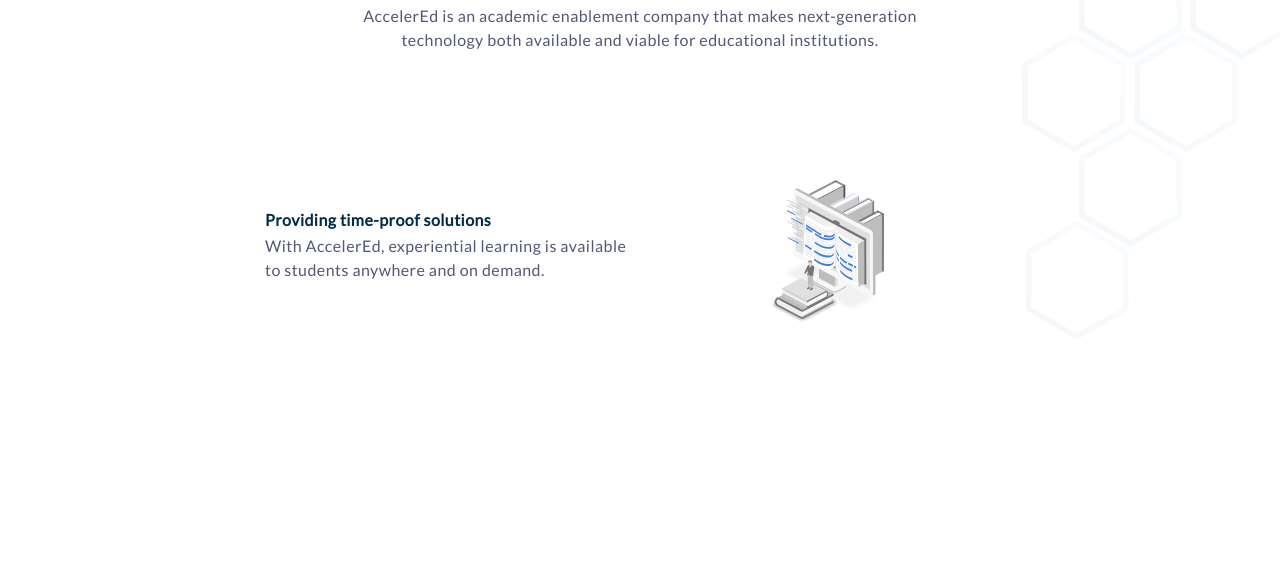
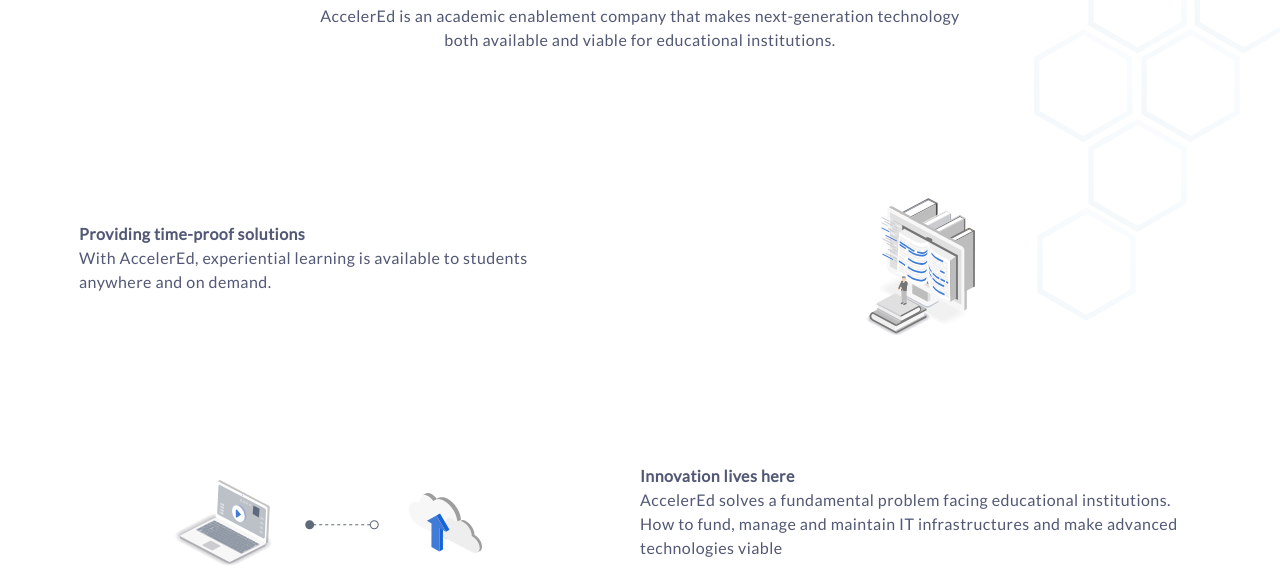
Before and after one commit to goroh83/accelered, a plain HTML site: page index.html in a window 1280 px wide. Shown: the part 692-1270 px from the top of the page. Before the commit the page ends 1032 px from the top, so only its background shows below. Drawn offline with Linux system fonts and the light colour scheme; a web font is replaced by a local one.

Commit message:
add home about section

```diff
--- /dev/null
+++ b/css/home-sec1.css
@@ -0,0 +1,49 @@
+.about {
+  display: block;
+  max-width: 1170px;
+  display: flex;
+  margin-top: 128px;
+  margin-left: auto;
+  margin-right: auto;
+  flex-direction: column;
+}
+
+.about-1 {
+  text-align: center;
+  max-width: 650px;
+  margin: auto auto;
+}
+
+.about-2 {
+  margin-top: 128px;
+  display: flex;
+  position: relative;
+}
+
+.about-2-left,
+.about-2-right {
+  max-width: 50%;
+  flex: 1;
+}
+.about-2-left p {
+  padding-top: 24px;
+  margin-bottom: 128px;
+  max-width: 500px;
+}
+
+.about-2-right p {
+  margin-top: 128px;
+  max-width: 550px;
+}
+
+.about-img-1,
+.about-img-2 {
+  display: block;
+  margin-left: auto;
+  margin-right: auto;
+}
+
+.about-img-1 {
+  padding-top: 58px;
+  padding-right: 64px;
+}
--- a/css/style.css
+++ b/css/style.css
@@ -26,13 +26,25 @@ html {
 body {
   font-family: 'Lato', sans-serif;
   -webkit-font-smoothing: antialiased;
-  font-size: 16px;
+  font-size: 1bpx;
   line-height: 1.5em;
   letter-spacing: 0.45px;
   /* max-width: 1300px; */
   color: var(--textMain);
   margin: 0 auto;
   position: relative;
+}
+
+.relative {
+  position: relative;
+}
+
+.centered {
+  display: block;
+  position: absolute;
+  left: 50%;
+  top: 50%;
+  transform: translate(-50%, -50%);
 }
 
 a {
@@ -88,6 +100,7 @@ h1 {
 
 h2 {
   font-size: 2em;
+  margin-bottom: 12px;
 }
 
 .subhead {
@@ -96,7 +109,7 @@ h2 {
   margin-bottom: 2px;
 }
 
-/* ************************** NAVBAR ************************** */
+/* ******************************************** NAVBAR ******************************************** */
 
 header {
   margin: auto auto;
@@ -194,12 +207,12 @@ header ul li {
   }
 
   .menu-list li:last-child a {
-    padding: 4px 6px;
+    padding: 6px 6px;
     font-size: 12px;
   }
 }
 
-/* ************************** HERO ************************** */
+/* ******************************************** HERO ******************************************** */
 
 .hero {
   height: 55vh;
@@ -270,13 +283,94 @@ header ul li {
   right: 0;
 }
 
+.text-center {
+  text-align: center;
+}
+
+.pattern-right {
+  height: 30%;
+  position: absolute;
+  right: 0;
+  z-index: -1;
+  margin-top: 100px;
+  opacity: 0.65;
+}
+
+/* ******************************************** HOME ABOUT ******************************************** */
+
+.about {
+  display: block;
+  max-width: 1170px;
+  display: flex;
+  margin-top: 128px;
+  margin-left: auto;
+  margin-right: auto;
+  flex-direction: column;
+}
+
+.about-1 {
+  text-align: center;
+  max-width: 650px;
+  margin: auto auto;
+}
+
+.about-2 {
+  margin-top: 128px;
+  display: flex;
+  position: relative;
+}
+
+.about-2-left,
+.about-2-right {
+  max-width: 50%;
+  flex: 1;
+}
+.about-2-left p {
+  padding-top: 24px;
+  margin-bottom: 128px;
+  max-width: 500px;
+}
+
+.about-2-right p {
+  margin-top: 128px;
+  max-width: 550px;
+}
+
+.about-img-1,
+.about-img-2 {
+  display: block;
+  margin-left: auto;
+  margin-right: auto;
+}
+
+.about-img-1 {
+  padding-top: 58px;
+  padding-right: 64px;
+}
+
+/* ******************************************** MEDIA QUERIES ******************************************** */
+
+@media only screen and (max-width: 1299px) {
+  header,
+  section,
+  .hero,
+  .home-sec1 {
+    padding-left: 24px;
+    padding-right: 24px;
+  }
+
+  section.hero {
+    margin: 0 0;
+  }
+}
+
 @media only screen and (max-width: 768px) {
   .hero-img {
     display: none;
   }
 
   h1 {
-    font-size: 2.5em !important;
+    font-size: 2.75em !important;
   }
 
   .hero-container {
@@ -290,83 +384,6 @@ header ul li {
     text-align: center;
     min-width: 100px;
     padding-bottom: 16px;
-  }
-}
-
-.text-center {
-  text-align: center;
-}
-
-.pattern-right {
-  height: 400px;
-  position: absolute;
-  right: 0;
-  z-index: -1;
-  margin-top: 100px;
-  opacity: 0.65;
-}
-
-.home-sec1 {
-  padding-top: 128px;
-}
-
-.home-sec1 .home-row1 {
-  display: block;
-}
-
-.home-sec1 .home-row1 p {
-  max-width: 560px;
-  padding-top: 12px;
-  margin: auto auto;
-  display: block;
-}
-
-.home-row2 {
-  max-width: 750px;
-  margin-top: 128px;
-  margin-left: auto;
-  margin-right: auto;
-  display: flex;
-  align-items: center;
-  align-content: center;
-  flex-wrap: wrap;
-}
-.row2-left,
-.row2-right {
-  flex: 1;
-}
-
-.row2-left p {
-  text-align: left;
-  max-width: 385px;
-  min-width: 300px;
-  flex: 1;
-}
-
-.row2-right {
-  flex: 1;
-  width: 100%;
-  display: inline-block;
-}
-
-.row2-right img {
-  height: 142px;
-  flex: 1;
-}
-
-/* ********************* MEDIA QUERIES ********************* */
-
-@media only screen and (max-width: 1299px) {
-  header,
-  section,
-  .hero,
-  .home-sec1 {
-    padding-left: 24px;
-    padding-right: 24px;
-  }
-
-  section.hero {
-    margin: 0 0;
   }
 }
 
--- a/index.html
+++ b/index.html
@@ -50,7 +50,7 @@
             We bring a <b>seven-decade legacy</b> in global innovation from
             which you can benefit.
           </p>
-          <a href="#section-1" class="btn-primary" type="button">learn more</a>
+          <a href="#about" class="btn-primary" type="button">learn more</a>
         </div>
         <div class="hero-img">
           <img class="home-hero" src="img/home-hero-sm.png" alt="" />
@@ -59,24 +59,40 @@
       </div>
     </section>
     <img src="img/pattern-right.svg" alt="" class="pattern-right" />
-    <section class="home-sec1 container text-center" id="section-1">
-      <div class="home-row1">
+    <section class="about">
+      <div class="about-1">
         <h2>Next Gen EdTech</h2>
         <p>
           AccelerEd is an academic enablement company that makes next-generation
           technology both available and viable for educational institutions.
         </p>
       </div>
-      <div class="home-row2">
-        <div class="row2-left">
-          <p class="subhead">Providing time-proof solutions</p>
+      <div class="about-2" id="about">
+        <div class="about-2-left">
           <p>
+            <b>Providing time-proof solutions</b><br />
+
             With AccelerEd, experiential learning is available to students
             anywhere and on demand.
           </p>
+          <div class="relative">
+            <img src="img/home-laptop-cloud.svg" alt="" class="about-img-1" />
+          </div>
         </div>
-        <div class="row2-right">
-          <img src="img/home-monitor.svg" alt="" />
+        <div class="about-2-right">
+          <div class="">
+            <img src="img/home-monitor.svg" alt="" class="about-img-2" />
+          </div>
+          <div class="">
+            <div class="">
+              <p>
+                <b>Innovation lives here</b><br />
+                AccelerEd solves a fundamental problem facing educational
+                institutions. How to fund, manage and maintain IT
+                infrastructures and make advanced technologies viable
+              </p>
+            </div>
+          </div>
         </div>
       </div>
     </section>
```
Also changed, not shown: careers.html (+1 -0 lines), contact.html (+10 -14 lines).
